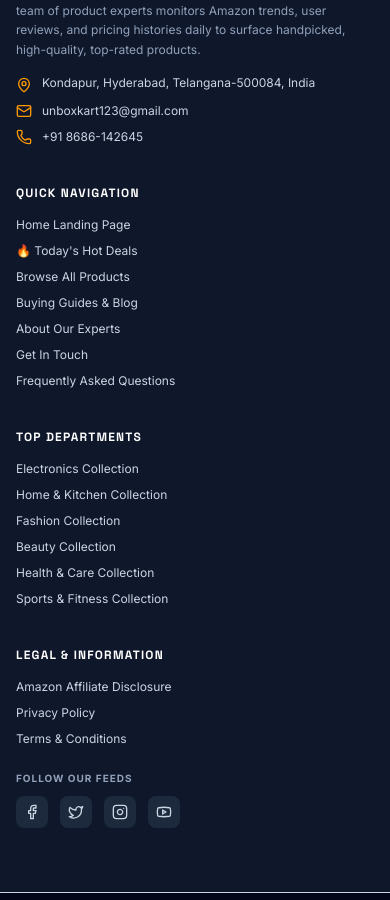
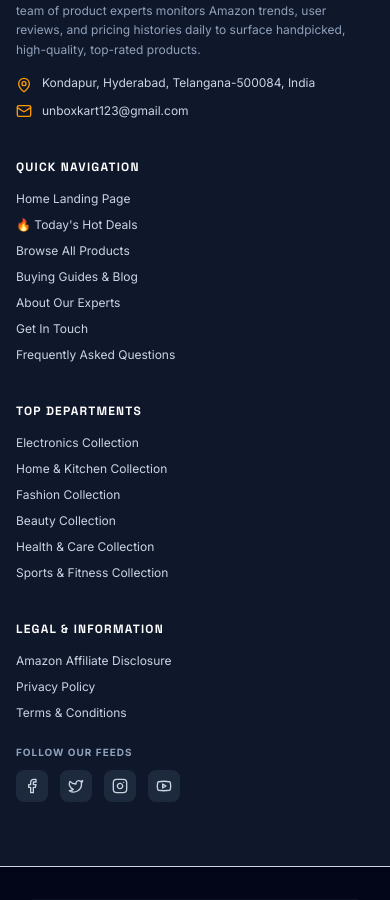
Before and after one commit to unboxkart/unboxkart, a React (Vite) app: page / in a window 390 px wide. Shown: the part 7665-8565 px from the top of the page. Built offline with nearby package versions, Linux system fonts and the light colour scheme.

Commit message:
refactor(footer): hide phone number contact field

```diff
--- a/src/components/Footer.tsx
+++ b/src/components/Footer.tsx
@@ -86,10 +86,10 @@
               <Mail className="w-4 h-4 text-amber-500 shrink-0" />
               <a href={`mailto:${SITE_CONFIG.contactEmail}`} className="hover:text-amber-500 transition">{SITE_CONFIG.contactEmail}</a>
             </div>
-            <div className="flex items-center gap-2.5">
+            {/* <div className="flex items-center gap-2.5">
               <Phone className="w-4 h-4 text-amber-500 shrink-0" />
               <a href={`tel:${SITE_CONFIG.contactPhone}`} className="hover:text-amber-500 transition">{SITE_CONFIG.contactPhone}</a>
-            </div>
+            </div> */}
           </div>
         </div>
 
```
